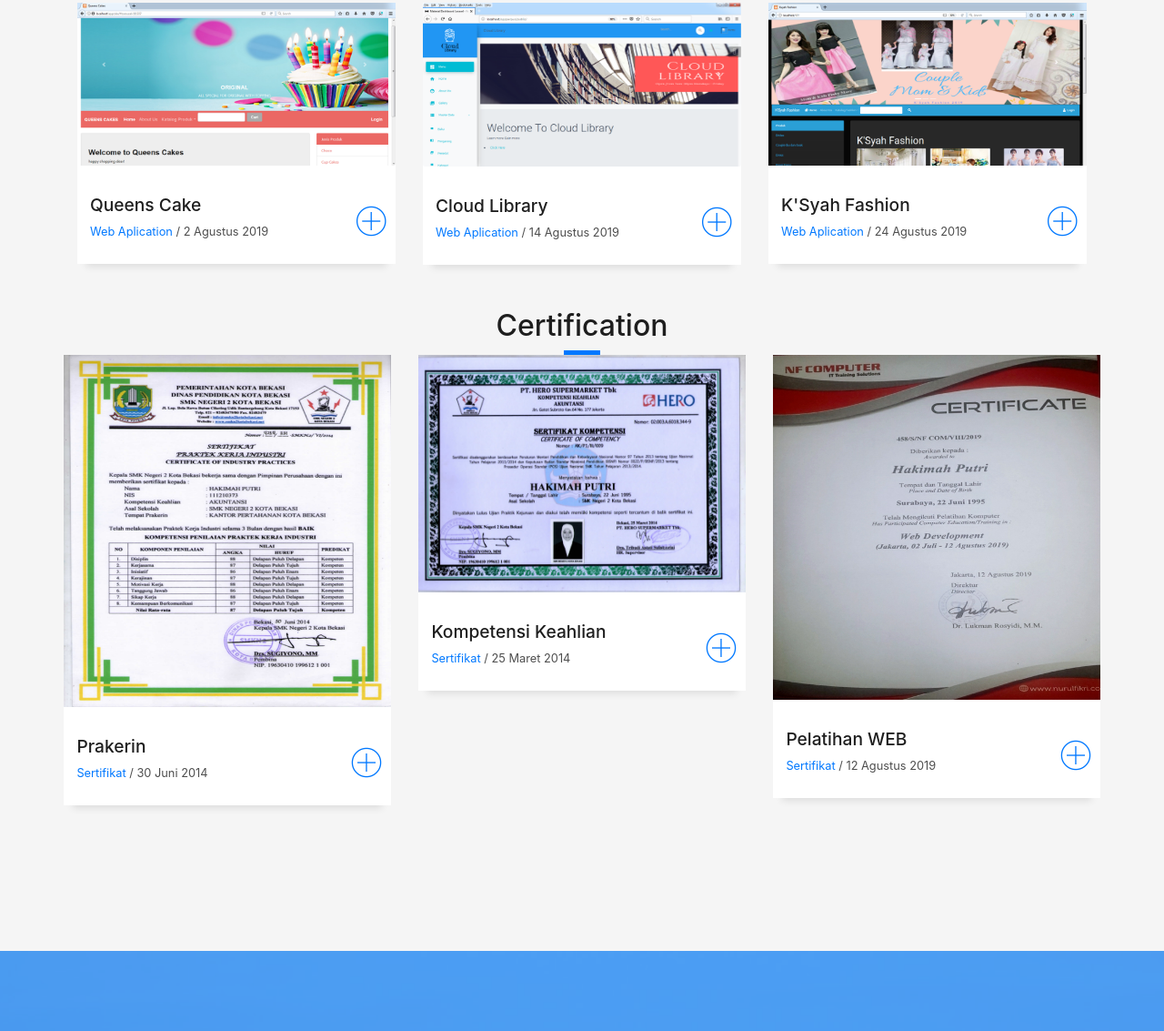
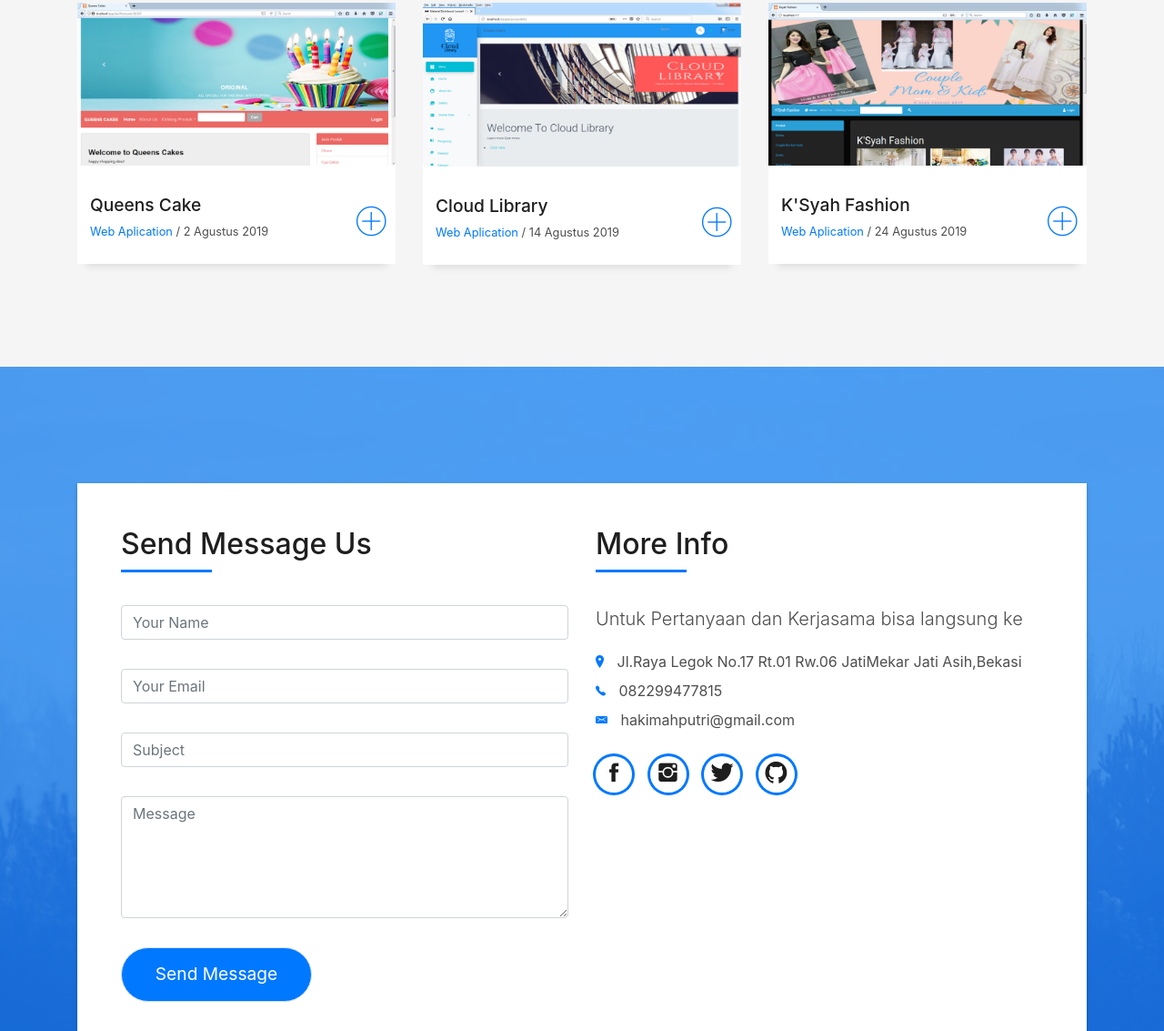
Before and after one commit to HakimahPutri/HakimahPutri.github.io, a plain HTML site: page index.html in a window 1280 px wide. Shown: the part 2839-3972 px from the top of the page at 91% size. Drawn offline with Linux system fonts and the light colour scheme; files whose address does not match are found by name.

Commit message:
hapus certifikat

```diff
--- a/index.html
+++ b/index.html
@@ -214,7 +214,7 @@
         <div class="col-sm-12">
           <div class="title-box text-center">
             <h3 class="title-a">
-              Portofolio & Certifications
+              Portofolio
             </h3>
             <br>
             <div class="text-center">
@@ -298,95 +298,7 @@
             </a>
           </div>
         </div>
-        <div class="container">
-      <div class="row">
-        <div class="col-sm-12">
-            <div class="text-center">
-             <h2> Certification
-            </h2>
-            </div>
-            <div class="line-mf"></div>
-          </div>
-        </div>
-      </div>
-      <br><br>
-      <div class="row">
-        <div class="col-md-4">
-          <div class="work-box">
-            <a href="img/sertifikat1.png" data-lightbox="gallery-mf">
-              <div class="work-img">
-                <img src="img/sertifikat1.png" alt="" class="img-fluid">
-              </div>
-              <div class="work-content">
-                <div class="row">
-                  <div class="col-sm-8">
-                    <h2 class="w-title">Prakerin</h2>
-                    <div class="w-more">
-                      <span class="w-ctegory">Sertifikat </span> / <span class="w-date">30 Juni 2014</span>
-                    </div>
-                  </div>
-                  <div class="col-sm-4">
-                    <div class="w-like">
-                      <span class="ion-ios-plus-outline"></span>
-                    </div>
-                  </div>
-                </div>
-              </div>
-            </a>
-          </div>
-        </div>
-        <div class="col-md-4">
-          <div class="work-box">
-            <a href="img/sertifikat2.png" data-lightbox="gallery-mf">
-              <div class="work-img">
-                <img src="img/sertifikat2.png" alt="" class="img-fluid">
-              </div>
-              <div class="work-content">
-                <div class="row">
-                  <div class="col-sm-8">
-                    <h2 class="w-title">Kompetensi Keahlian</h2>
-                    <div class="w-more">
-                      <span class="w-ctegory">Sertifikat </span> / <span class="w-date">25 Maret 2014</span>
-                    </div>
-                  </div>
-                  <div class="col-sm-4">
-                    <div class="w-like">
-                      <span class="ion-ios-plus-outline"></span>
-                    </div>
-                  </div>
-                </div>
-              </div>
-            </a>
-          </div>
-        </div>
-        <div class="col-md-4">
-          <div class="work-box">
-            <a href="img/sertifikat3.png" data-lightbox="gallery-mf">
-              <div class="work-img">
-                <img src="img/sertifikat3.png" alt="" class="img-fluid">
-              </div>
-              <div class="work-content">
-                <div class="row">
-                  <div class="col-sm-8">
-                    <h2 class="w-title">Pelatihan WEB</h2>
-                    <div class="w-more">
-                      <span class="w-ctegory">Sertifikat</span> / <span class="w-date">12 Agustus 2019</span>
-                    </div>
-                  </div>
-                  <div class="col-sm-4">
-                    <div class="w-like">
-                      <span class="ion-ios-plus-outline"></span>
-                    </div>
-                  </div>
-                </div>
-              </div>
-            </a>
-          </div>
-        </div>
-      </div>
-        <br><br>
-  </div>
-</div></section>
+</section>
     <!--/ Section Contact-Footer Star /-->
   <section class="paralax-mf footer-paralax bg-image sect-mt4 route" style="background-image: url(img/overlay-bg.jpg)">
     <div class="overlay-mf"></div>
```
